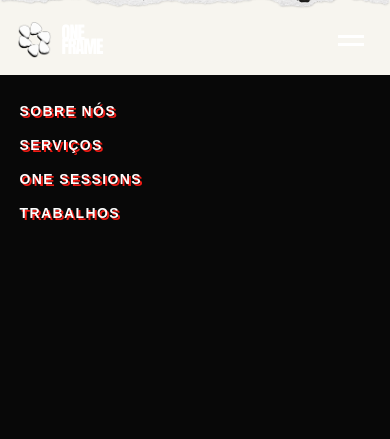
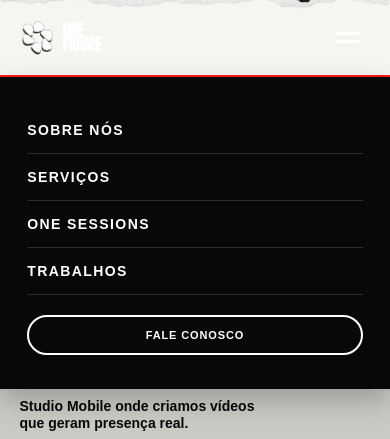
Before and after one commit to jorgekoch/one-frame-site, a React (Vite) app: page / in a window 390 px wide. Both pictures are taken after a click on the button "Abrir menu". Shown: the top 439 px of the page. Built offline with nearby package versions, Linux system fonts and the light colour scheme.

Commit message:
feat: improve mobile header navigation

```diff
--- a/src/components/SiteHeader.tsx
+++ b/src/components/SiteHeader.tsx
@@ -95,7 +95,19 @@ export function SiteHeader({ onNavigate }: SiteHeaderProps) {
           <a href="#projetos" onClick={closeMenu}>
             trabalhos
           </a>
+
+          <MobileContact href="#contato" onClick={closeMenu}>
+            FALE CONOSCO
+          </MobileContact>
         </Nav>
+
+        {menuOpen && (
+          <MenuBackdrop
+            type="button"
+            aria-label="Fechar menu"
+            onClick={closeMenu}
+          />
+        )}
 
         <HeaderContact href="#contato" onClick={closeMenu}>
           FALE CONOSCO
@@ -125,6 +137,10 @@ const Header = styled.header`
   height: 100px;
   background: transparent;
   overflow: visible;
+
+  @media (max-width: 800px) {
+    height: 75px;
+  }
 `;
 
 const HeaderPaper = styled.img`
@@ -148,6 +164,10 @@ const HeaderContent = styled.div`
   display: flex;
   align-items: center;
   justify-content: space-between;
+
+  @media (max-width: 800px) {
+    padding: 0 5vw;
+  }
 `;
 
 const Logo = styled.a`
@@ -160,7 +180,7 @@ const Logo = styled.a`
   letter-spacing: -0.05em;
   color: var(--color-white);
   position: relative;
-  z-index: 3;
+  z-index: 30;
 
   img.logo-mark {
     display: block;
@@ -170,12 +190,12 @@ const Logo = styled.a`
   }
 
   @media (max-width: 800px) {
-    gap: 8px;
-    font-size: 18px;
+    gap: 7px;
+    font-size: 17px;
 
     img.logo-mark {
-      width: 38px;
-      height: 38px;
+      width: 36px;
+      height: 36px;
     }
   }
 `;
@@ -189,7 +209,7 @@ const Nav = styled.nav<{ $open: boolean }>`
   text-transform: uppercase;
   letter-spacing: 0.1em;
   position: relative;
-  z-index: 3;
+  z-index: 30;
 
   a {
     color: var(--color-white);
@@ -212,24 +232,71 @@ const Nav = styled.nav<{ $open: boolean }>`
 
   @media (max-width: 800px) {
     position: fixed;
+    z-index: 40;
     top: 75px;
     left: 0;
     right: 0;
-    min-height: calc(100dvh - 75px);
-    padding: 28px 5vw 48px;
+    min-height: auto;
+    padding: 30px 7vw 34px;
     background: var(--color-black);
+    border-top: 2px solid var(--color-red);
     display: ${(props) => (props.$open ? "flex" : "none")};
     flex-direction: column;
-    align-items: flex-start;
-    gap: 18px;
+    align-items: stretch;
+    gap: 0;
     font-size: 14px;
     overflow-y: auto;
+    box-shadow: 0 12px 25px rgba(0, 0, 0, 0.22);
+
+    a {
+      padding: 15px 0;
+      border-bottom: 1px solid rgba(255, 255, 255, 0.15);
+      text-shadow: none;
+    }
+  }
+`;
+
+const MobileContact = styled.a`
+  display: none;
+
+  @media (max-width: 800px) {
+    display: inline-flex;
+    align-items: center;
+    justify-content: center;
+    margin-top: 20px;
+    padding: 12px 18px !important;
+    border: 2px solid var(--color-white);
+    border-radius: 999px;
+    color: var(--color-white);
+    text-align: center;
+    font-size: 11px;
+    letter-spacing: 0.08em;
+    border-bottom: 2px solid var(--color-white) !important;
+  }
+`;
+
+const MenuBackdrop = styled.button`
+  position: fixed;
+  z-index: 35;
+  top: 75px;
+  left: 0;
+  right: 0;
+  bottom: 0;
+  width: 100%;
+  height: calc(100dvh - 75px);
+  padding: 0;
+  border: 0;
+  background: rgba(0, 0, 0, 0.18);
+  cursor: default;
+
+  @media (min-width: 801px) {
+    display: none;
   }
 `;
 
 const HeaderContact = styled.a`
   position: relative;
-  z-index: 3;
+  z-index: 30;
   display: inline-flex;
   align-items: center;
   justify-content: center;
@@ -263,7 +330,7 @@ const HeaderContact = styled.a`
 const MenuButton = styled.button`
   display: none;
   position: relative;
-  z-index: 20;
+  z-index: 50;
   background: none;
   border: 0;
   padding: 10px;
```
